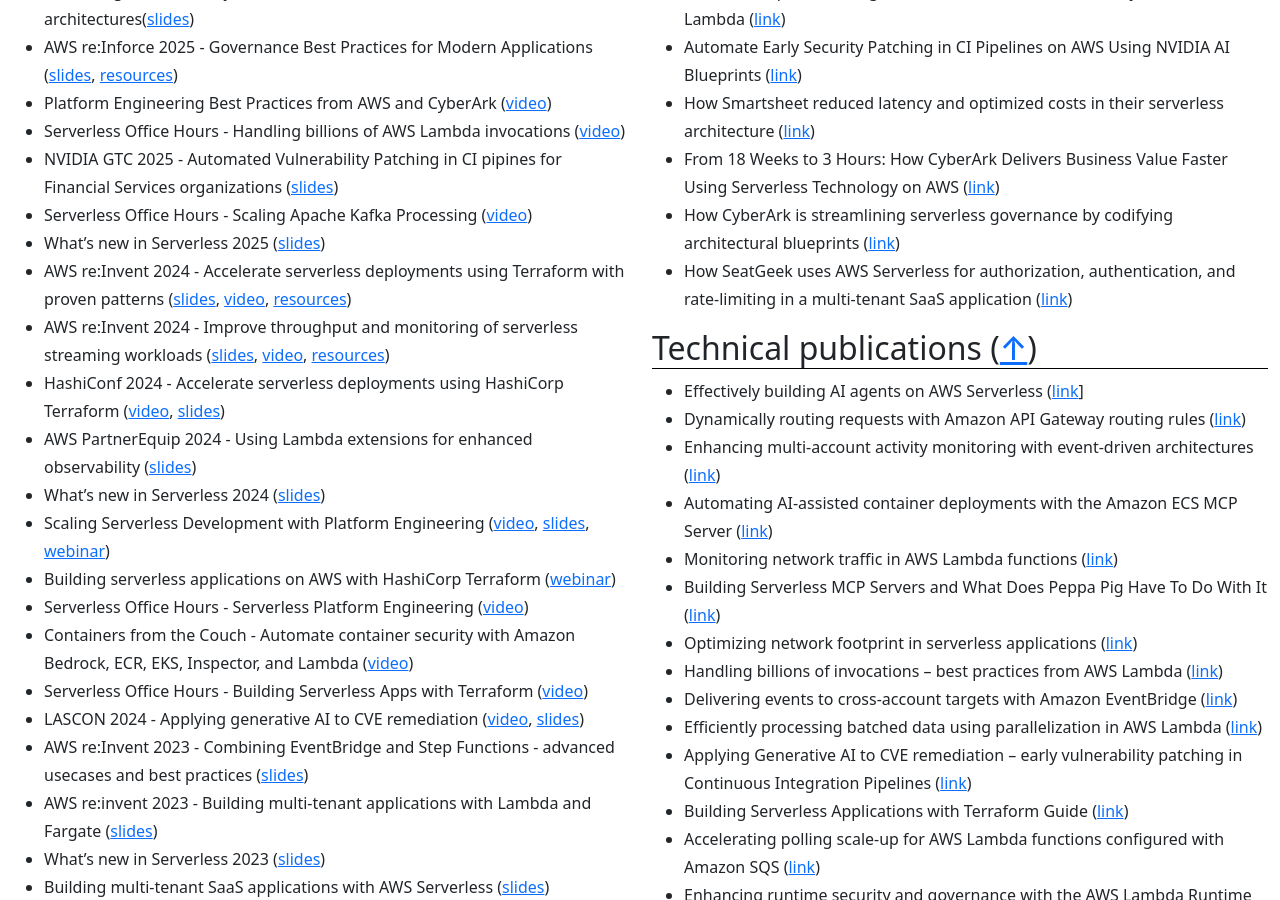
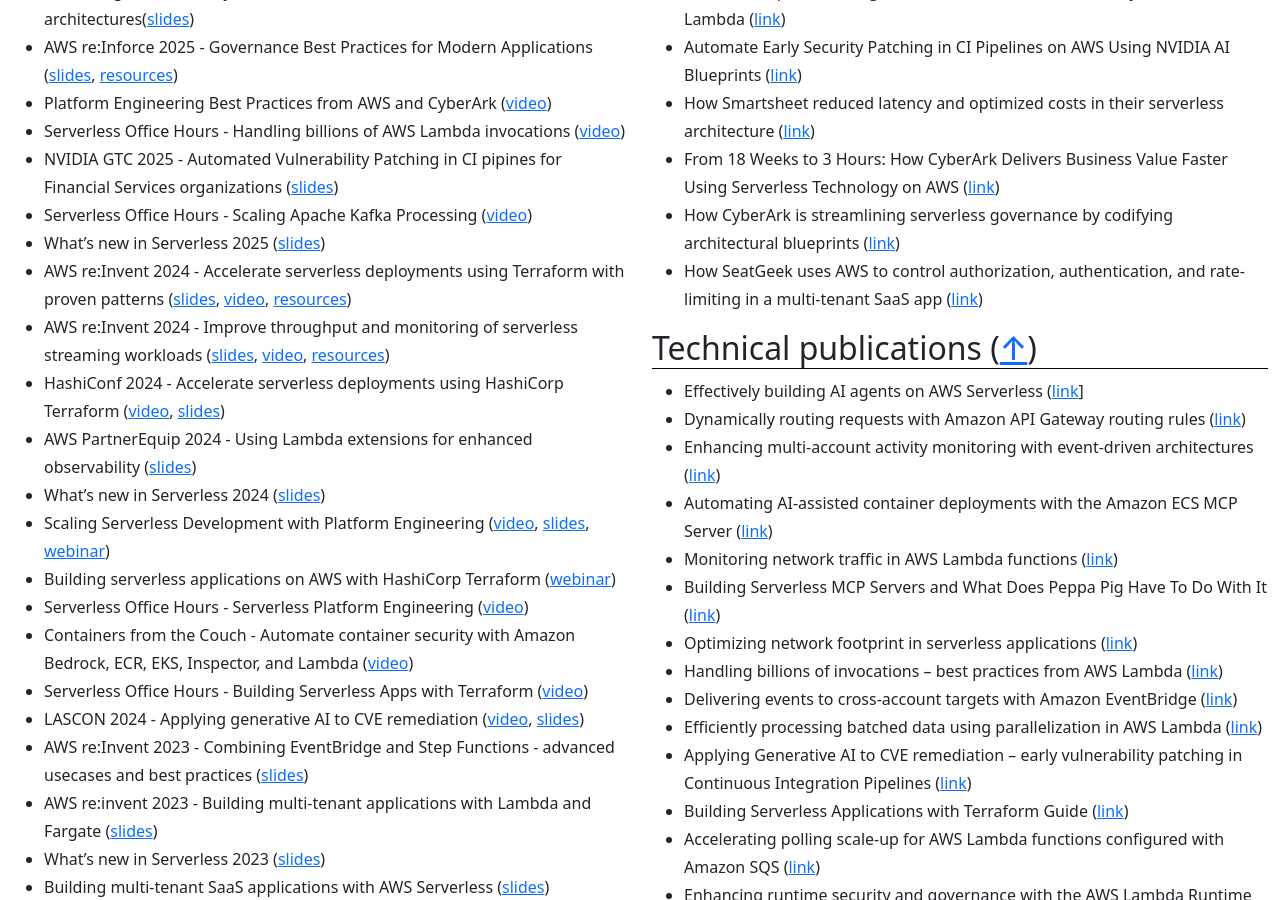
Before and after one commit to aal80/whoami, a Jekyll site: the page built from index.md, in a window 1280 px wide and 900 px high, scrolled down 592 px. Built offline with Jekyll 4.4.1, drawn with Linux system fonts in a browser that asks for light colours.

Commit message:
Update publications.md

```diff
--- a/_includes/publications.md
+++ b/_includes/publications.md
@@ -6,7 +6,7 @@
 - How Smartsheet reduced latency and optimized costs in their serverless architecture ([link](https://aws.amazon.com/blogs/architecture/how-smartsheet-reduced-latency-and-optimized-costs-in-their-serverless-architecture/))
 - From 18 Weeks to 3 Hours: How CyberArk Delivers Business Value Faster Using Serverless Technology on AWS ([link](https://aws.amazon.com/solutions/case-studies/cyberark-serverless-case-study/))
 - How CyberArk is streamlining serverless governance by codifying architectural blueprints ([link](https://aws.amazon.com/blogs/architecture/how-cyberark-is-streamlining-serverless-governance-by-codifying-architectural-blueprints/))
-- How SeatGeek uses AWS Serverless for authorization, authentication, and rate-limiting in a multi-tenant SaaS application ([link](https://aws.amazon.com/blogs/architecture/how-seatgeek-uses-aws-to-control-authorization-authentication-and-rate-limiting-in-a-multi-tenant-saas-application/))
+- How SeatGeek uses AWS to control authorization, authentication, and rate-limiting in a multi-tenant SaaS app ([link](https://aws.amazon.com/blogs/architecture/how-seatgeek-uses-aws-to-control-authorization-authentication-and-rate-limiting-in-a-multi-tenant-saas-application/))
 
 ## Technical publications ([↑](#top))
 
```
